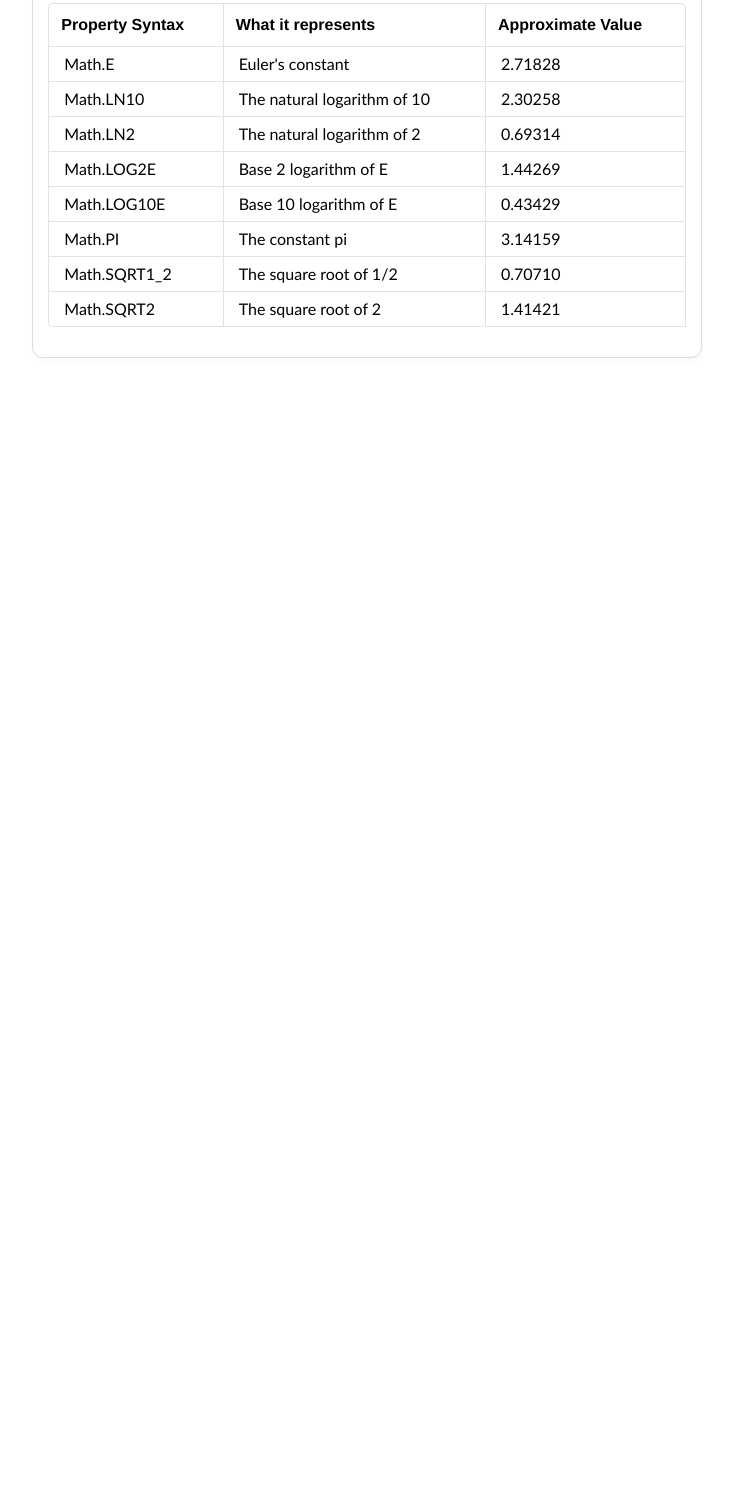
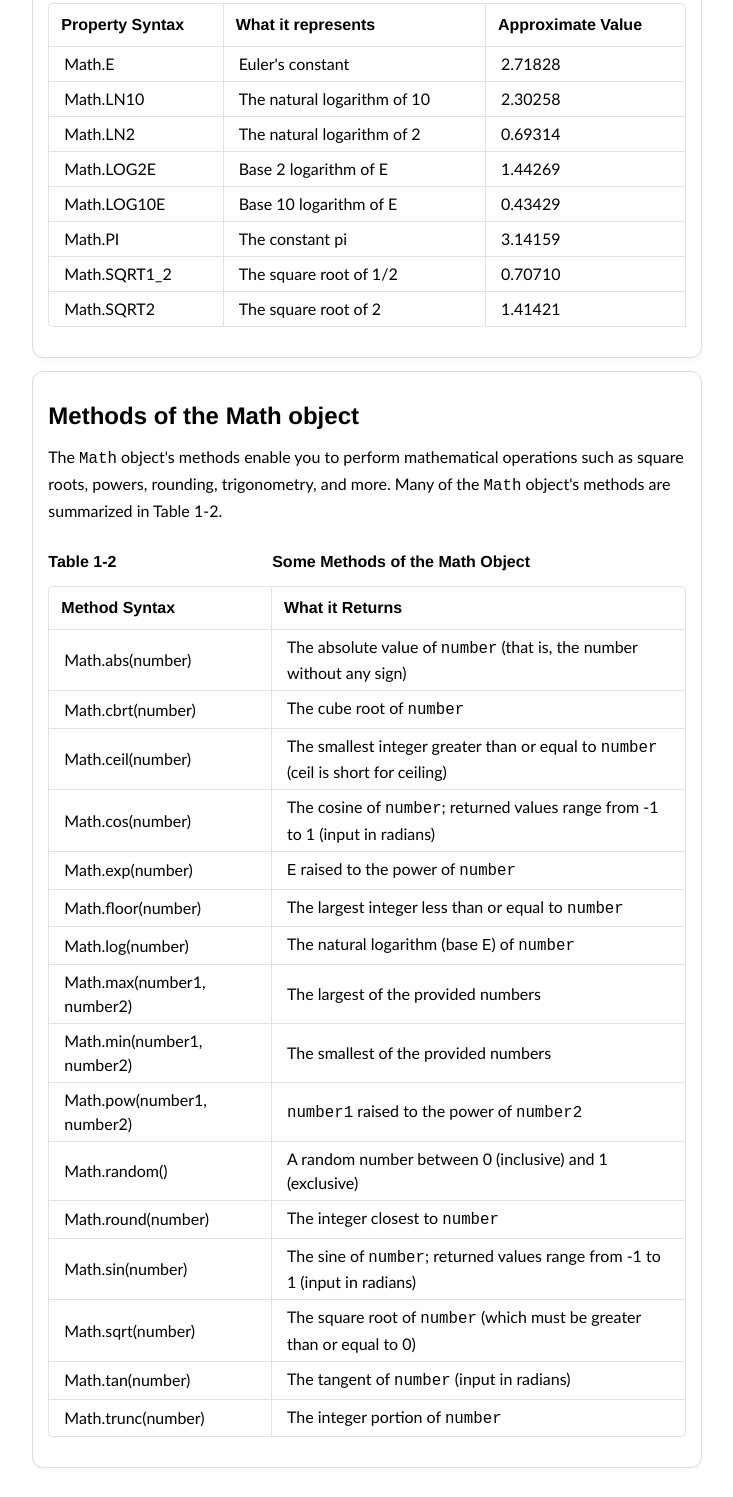
Before and after one commit to waifal/Math-Object, a plain HTML site: page index.html in a window 1280 px wide. Shown: the part 2183-3680 px from the top of the page, without its empty margins (273-1006 px from the left). Before the commit the page ends 2570 px from the top, so only its background shows below. Drawn offline with Linux system fonts and the light colour scheme.

Commit message:
Update `Methods of the Math object` table descriptions

```diff
--- a/index.html
+++ b/index.html
@@ -205,5 +205,98 @@
                 </tbody>
             </table>
         </section>
+        <section>
+            <h2>Methods of the Math object</h2>
+            <p>
+                The <code>Math</code> object's methods enable you to perform mathematical operations such as square
+                roots, powers, rounding, trigonometry, and more. Many of the <code>Math</code> object's methods are
+                summarized in Table 1-2.
+            </p>
+            <table>
+                <caption>
+                    <span>
+                        <span>Table 1-2</span>
+                        <span>Some Methods of the Math Object</span>
+                    </span>
+                </caption>
+                <thead>
+                    <tr>
+                        <th>Method Syntax</th>
+                        <th>What it Returns</th>
+                    </tr>
+                </thead>
+                <tbody>
+                    <tr>
+                        <td>Math.abs(number)</td>
+                        <td>The absolute value of <code>number</code> (that is, the number without any sign)</td>
+                    </tr>
+                    <tr>
+                        <td>Math.cbrt(number)</td>
+                        <td>The cube root of <code>number</code></td>
+                    </tr>
+                    <tr>
+                        <td>Math.ceil(number)</td>
+                        <td>
+                            The smallest integer greater than or equal to <code>number</code> (ceil is short for
+                            ceiling)
+                        </td>
+                    </tr>
+                    <tr>
+                        <td>Math.cos(number)</td>
+                        <td>
+                            The cosine of <code>number</code>; returned values range from -1 to 1 (input in radians)
+                        </td>
+                    </tr>
+                    <tr>
+                        <td>Math.exp(number)</td>
+                        <td><code>E</code> raised to the power of <code>number</code></td>
+                    </tr>
+                    <tr>
+                        <td>Math.floor(number)</td>
+                        <td>The largest integer less than or equal to <code>number</code></td>
+                    </tr>
+                    <tr>
+                        <td>Math.log(number)</td>
+                        <td>The natural logarithm (base <code>E</code>) of <code>number</code></td>
+                    </tr>
+                    <tr>
+                        <td>Math.max(number1, number2)</td>
+                        <td>The largest of the provided numbers</td>
+                    </tr>
+                    <tr>
+                        <td>Math.min(number1, number2)</td>
+                        <td>The smallest of the provided numbers</td>
+                    </tr>
+                    <tr>
+                        <td>Math.pow(number1, number2)</td>
+                        <td><code>number1</code> raised to the power of <code>number2</code></td>
+                    </tr>
+                    <tr>
+                        <td>Math.random()</td>
+                        <td>A random number between 0 (inclusive) and 1 (exclusive)</td>
+                    </tr>
+                    <tr>
+                        <td>Math.round(number)</td>
+                        <td>The integer closest to <code>number</code></td>
+                    </tr>
+                    <tr>
+                        <td>Math.sin(number)</td>
+                        <td>The sine of <code>number</code>; returned values range from -1 to 1 (input in radians)</td>
+                    </tr>
+                    <tr>
+                        <td>Math.sqrt(number)</td>
+                        <td>The square root of <code>number</code> (which must be greater than or equal to 0)</td>
+                    </tr>
+                    <tr>
+                        <td>Math.tan(number)</td>
+                        <td>The tangent of <code>number</code> (input in radians)</td>
+                    </tr>
+                    <tr>
+                        <td>Math.trunc(number)</td>
+                        <td>The integer portion of <code>number</code></td>
+                    </tr>
+                </tbody>
+            </table>
+        </section>
     </body>
 </html>
```
